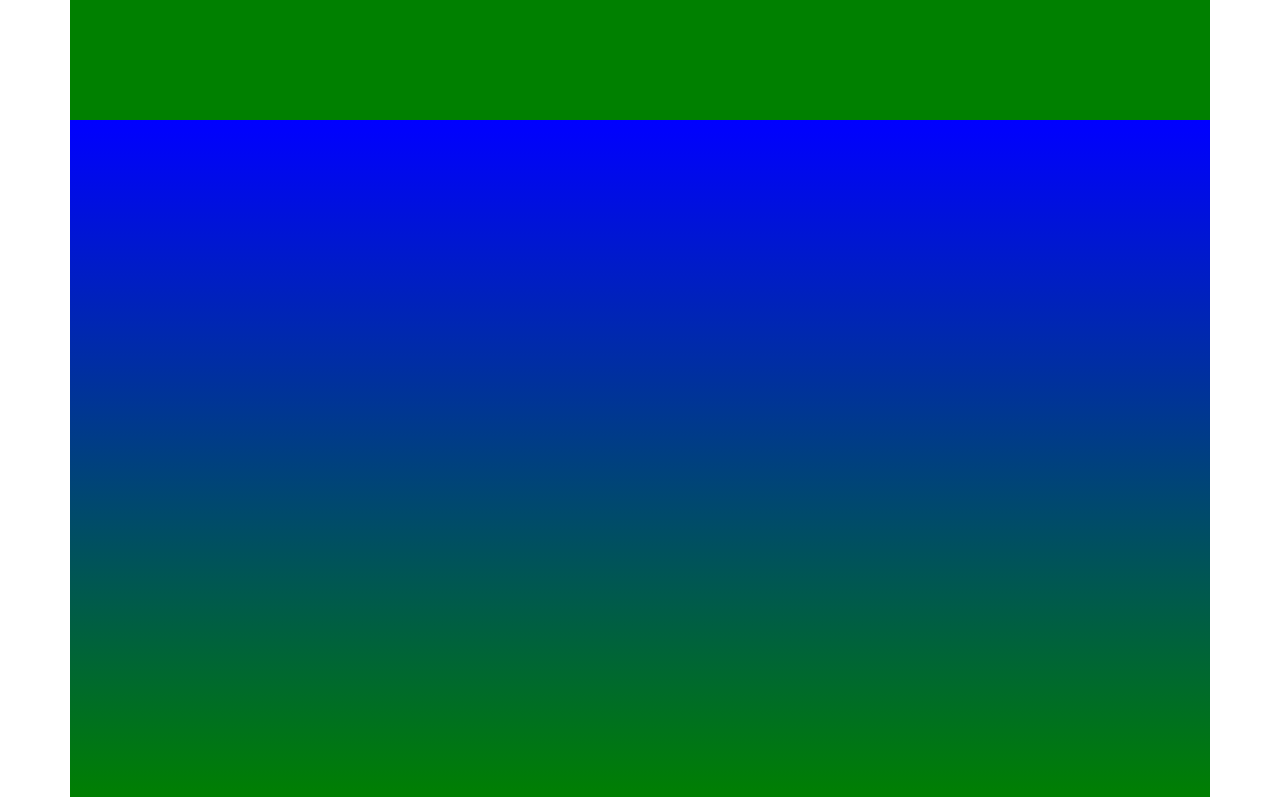
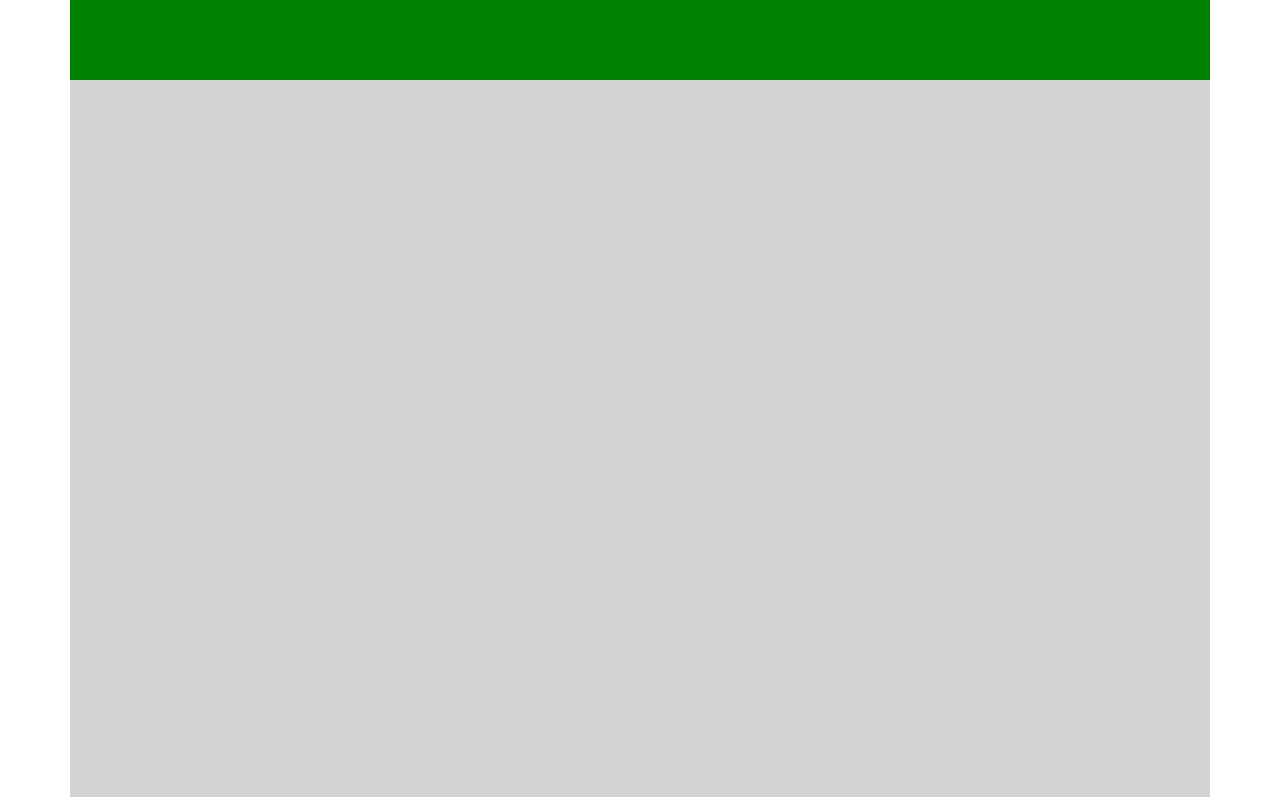
Before and after one commit to lucaperini/vue-boolzapp, a plain HTML site: page index.html in a window 1280 px wide. Shown: the top 797 px of the page. Drawn offline with nearby package versions, Linux system fonts and the light colour scheme.

Commit message:
avvio css

```diff
--- a/css/style.css
+++ b/css/style.css
@@ -15,7 +15,7 @@ body {
 
 .container {
     height: 100vh;
-    background: linear-gradient(green 15Vh, blue 0px, green 100%);
+    background: linear-gradient(green 10Vh, lightgrey 0px, lightgrey 100%);
 
 }
 
@@ -27,8 +27,6 @@ body {
     height: 800px;
 
 }
-
-
 
 .main-left {
     width: 40%;
```
Lines whose indentation alone changed are shown as unchanged.
